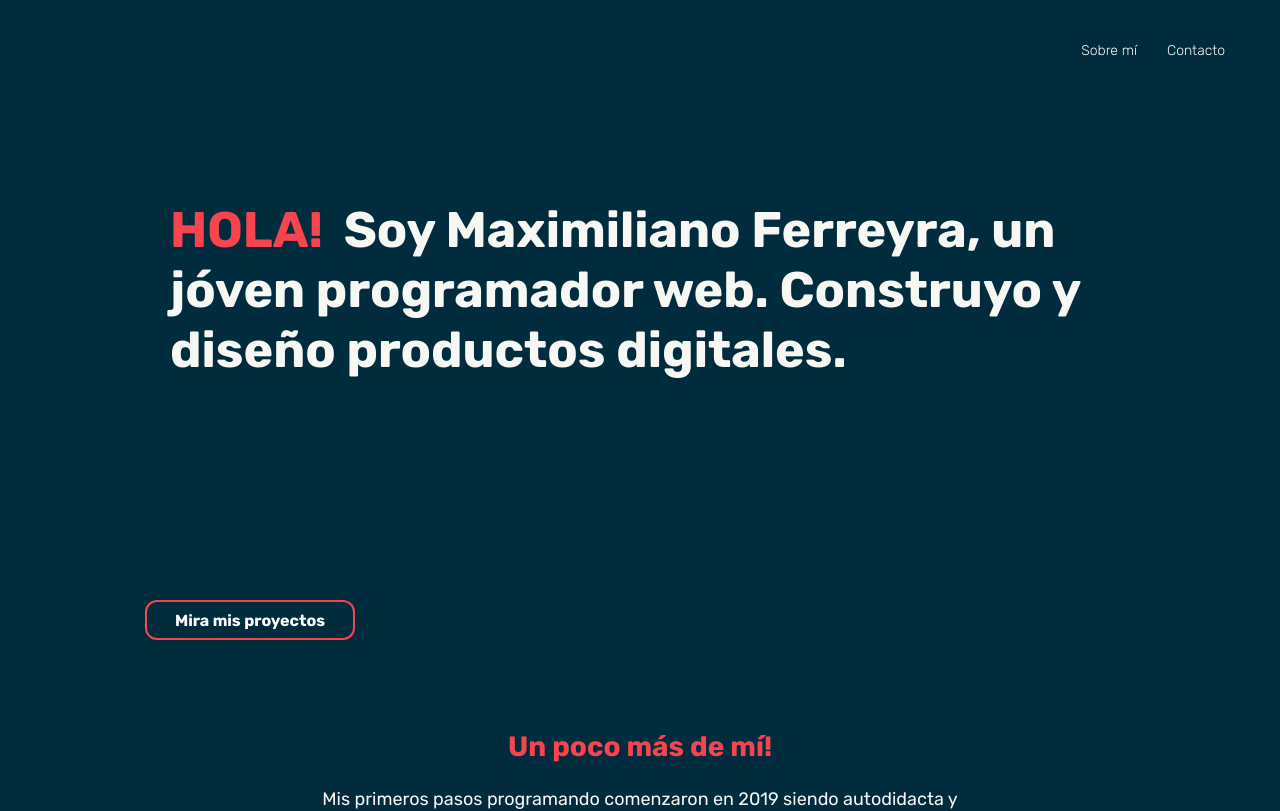
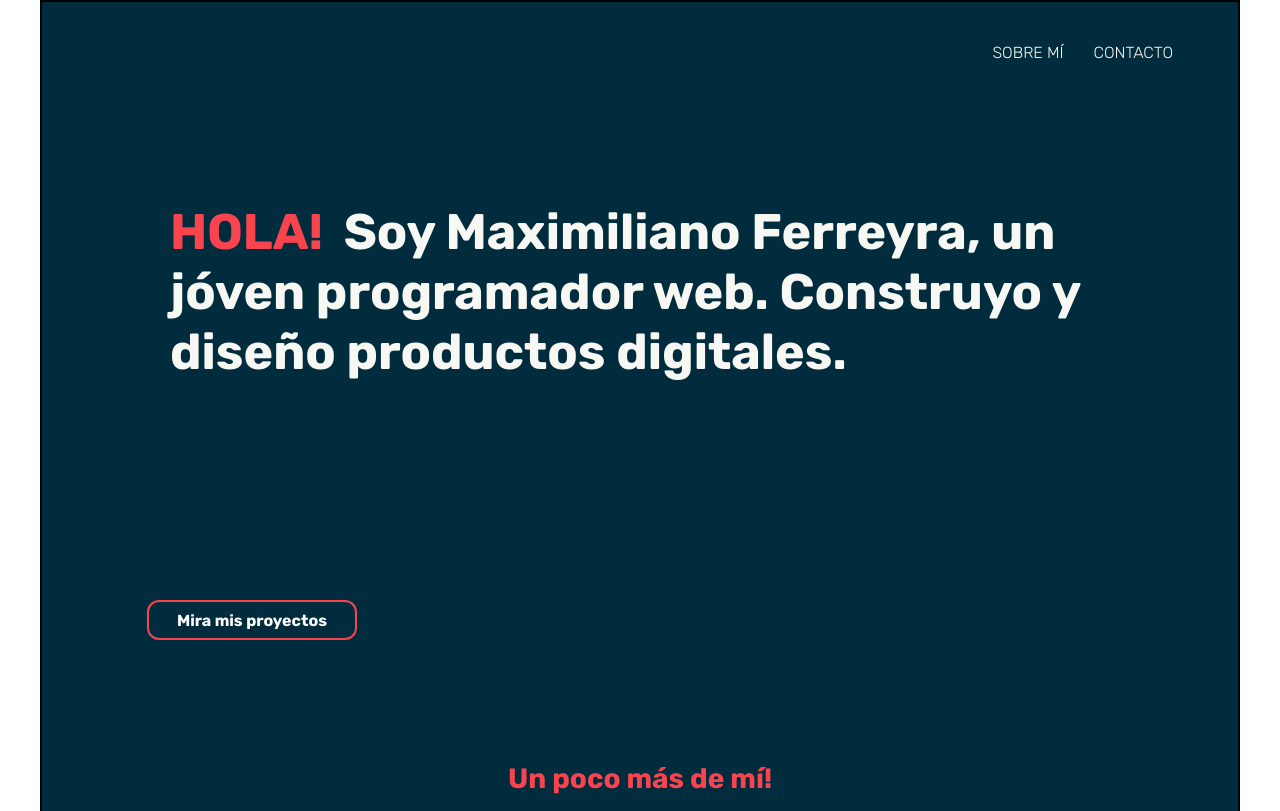
Before and after one commit to maxmferreyra/Maximiliano-Ferreyra, a React (Create React App) app: page / in a window 1280 px wide. Shown: the top 811 px of the page. Built offline with nearby package versions, Linux system fonts and the light colour scheme.

Commit message:
Background and nav changes.

```diff
--- a/src/index.css
+++ b/src/index.css
@@ -12,6 +12,7 @@
 
 html {
     scroll-behavior: smooth;
+    background-color: #ffffff;
 }
 
 body {
@@ -38,11 +39,12 @@ nav {
 }
 
 nav a {
-    font-size: 14px;
+    font-size: 16px;
     font-weight: 300;
     color: #f7f8f3;
     transition: transform 0.8s ease-out;
     margin: 0px 15px;
+    text-transform: uppercase;
 }
 
 nav a:hover {
@@ -270,15 +272,15 @@ footer p span {
 @media screen and (min-width: 900px) {
     body {
         max-width: 1200px;
+        background-color: #002c3e;
+        border: 1px solid;
     }
 
     nav {
         justify-content: flex-end;
+        margin-right: 50px;
+        height: 50px;
     };
-
-    nav a {
-        font-size: 18px;
-    }
 
     .title-container {
         margin-bottom: 80px;
```
